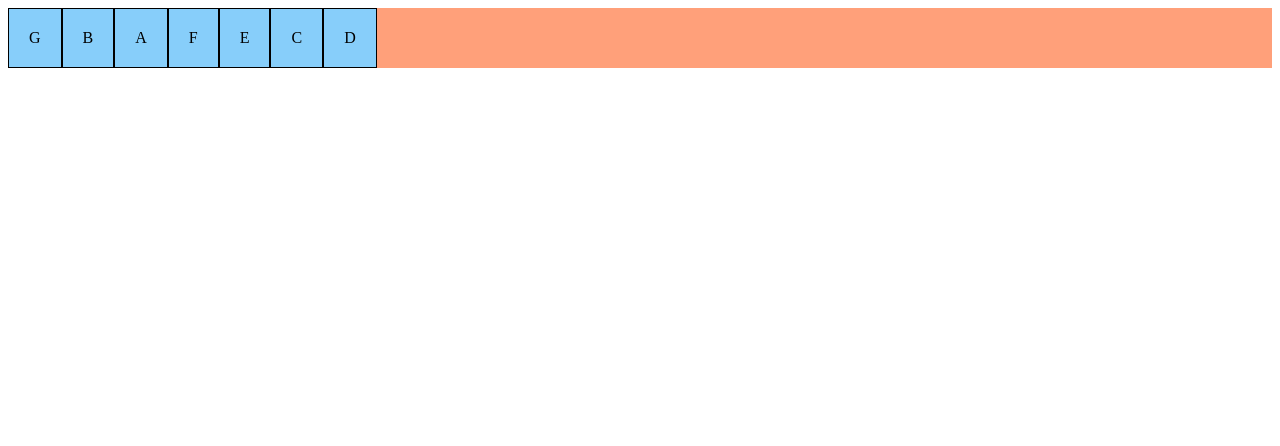
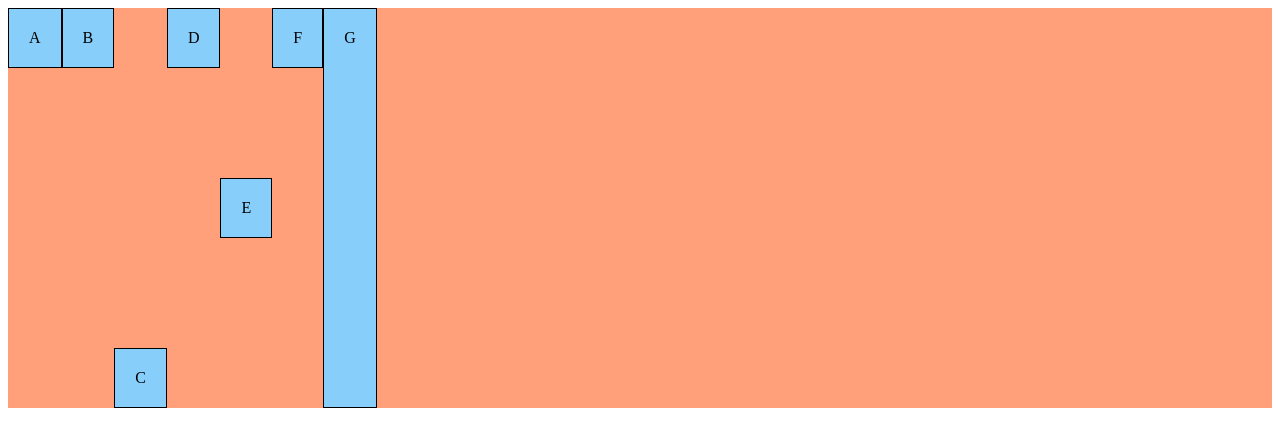
Before and after one commit to Andonizete/html-css, a plain HTML site: page Excercícios/ex027/flex008/index.html in a window 1280 px wide. Drawn offline with Linux system fonts and the light colour scheme.

Commit message:
update flex008

```diff
--- a/Excercícios/ex027/flex008/index.html
+++ b/Excercícios/ex027/flex008/index.html
@@ -10,6 +10,8 @@
             background-color: lightsalmon;
             display: flex;
             flex-flow: row wrap;
+            align-items: flex-start;
+            height: 400px;
         }
         div.item {
             background-color: lightskyblue;
@@ -19,31 +21,31 @@
         }
 
         div#i1 {
-            order: 0;
+
         }
 
         div#i2 {
-            order: -2;
+            align-self: auto;
         }
 
         div#i3 {
-            order: 4;
+           align-self: flex-end;
         }
 
         div#i4 {
-            order: 8;
+
         }
 
         div#i5 {
-            order: 2;
+           align-self: center;
         }
 
         div#i6 {
-            order: 0;
+          align-self: flex-start;
         }
 
         div#i7 {
-            order: -4;
+            align-self: stretch;
         }
     </style>
 </head>
```
